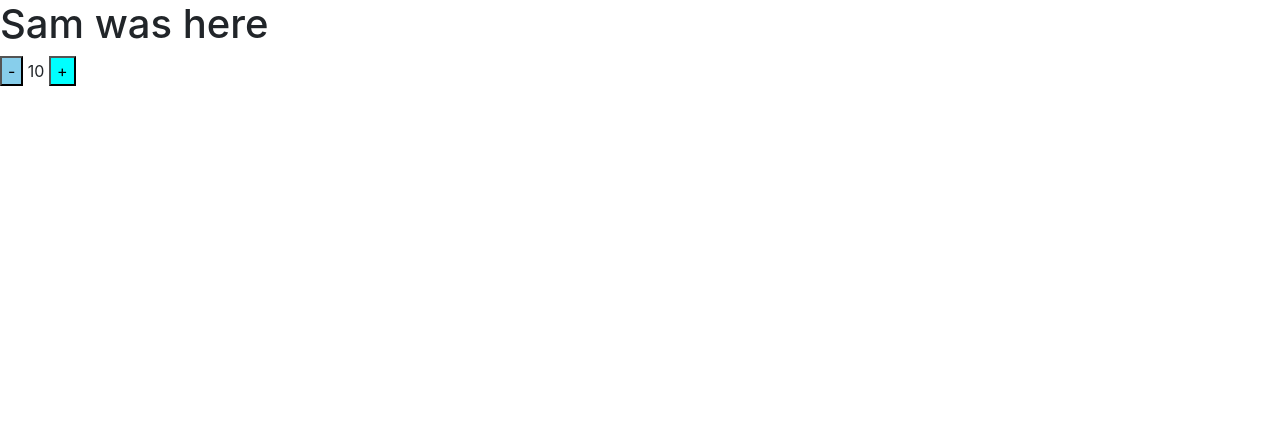
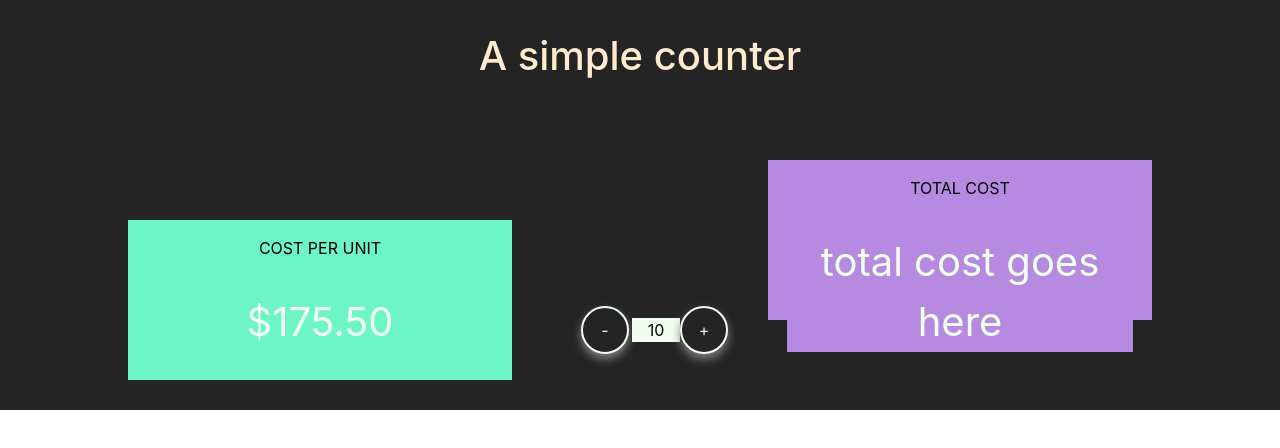
Before and after one commit to dwoodjazz/nuxt-app, a Nuxt app: page / in a window 1280 px wide. Shown: the top 448 px of the page. Built offline with nearby package versions, Linux system fonts and the light colour scheme.

Commit message:
SundayUpdate

```diff
--- a/components/Counter.vue
+++ b/components/Counter.vue
@@ -1,11 +1,25 @@
 <template>
   <!-- <Tutorial/> -->
   <div>
-    <h1>Sam was here</h1>
-    <button class="butt2" @click="count-=7">-</button>
-    {{count}}
-    <button class="butt1" @click="increment">+</button>
+    <div class="hero">
+    <h1>A simple counter</h1>
+    </div>
 
+    <div class="unitCostBox">
+      <div class="unitCostItem costHeader" id="CPU">COST PER UNIT</div>
+      <div class="unitCostItem costAmount" id="CPUdisplay" >$175.50</div>
+    </div>
+    <div class="incrementsBox">
+      <button class="button2" @click="count-=7">-</button>
+      <div class="count">
+      {{count}}
+      </div>
+      <button class="button1" @click="increment">+</button>
+    </div>
+    <div class="totalCostBox">
+      <div class="totalCostItem costHeader" id="total">TOTAL COST</div>
+      <div class="totalCostItem costAmount" id="totalDisplay">total cost goes here</div>
+    </div>
   </div>
 </template>
 
@@ -26,10 +40,104 @@ export default {
 
 
 <style scoped>
-  .butt1 {
-    background-color: aqua;
+  * {
+  display: inline-block;
+  color:blanchedalmond;
+  background-color: rgb(37, 36, 36);
+  text-align: center;
+}
+.hero {
+  width: 100%;
+  height: 10rem;
+}
+h1 {
+  padding: 2rem 0rem;
+}
+.incrementsBox   {
+  width: 15%;
+  height: 10rem;
+  align-content: center;
+  margin: 0 2rem 0 2rem;
+  /* border-style: solid;
+  border-color:hotpink; */
+}
+
+.unitCostBox {
+  background-color: rgba(109, 245, 200);
+  height: 10rem;
+  width: 30%;
+  /* margin: 1rem 2rem 3rem; */
+  align-items: center;
+
+  /* border-style: solid;
+  border-color:hotpink; */
+
+}
+.totalCostBox {
+  background-color: rgb(183, 138, 226);
+  height: 10rem;
+  width: 30%;
+
+  /* border-style: solid;
+  border-color:hotpink; */
+  /* margin: 3rem 2rem; */
+}
+
+#CPU, #CPUdisplay{
+  background-color: rgba(109, 245, 200);
+}
+
+#total, #totalDisplay  {
+  background-color: rgb(183, 138, 226);
+}
+
+  .button1 {
+    /* display: flex-box; */
+    border-style: solid;
+    border-color: honeydew;
+    border-radius: 2rem;
+    margin: 2rem .2rem 2rem 0rem;
+    height: 3rem;
+    width: 3rem;
+    align-content: center;
+    box-shadow: 0px 5px 10px gray;
+
   }
-  .butt2 {
-    background: skyblue
+   .count {
+    align-content: center;
+    width: 3rem;
+    color: black;
+    background-color: honeydew;
+    /* margin: 1rem 0rem; */
+
   }
+  .button2 {
+    /* display: flex-box; */
+    border-style: solid;
+    border-color: honeydew;
+    border-radius: 2rem;
+    margin: 2rem .2rem 2rem 2rem;
+    height: 3rem;
+    width: 3rem;
+    box-shadow: 0px 5px 10px gray;
+  }
+
+.costHeader {
+  color: black;
+  font-size: 1rem;
+  margin: 1rem;
+  height:auto;
+  width: auto;
+}
+
+.costAmount {
+  color: honeydew;
+  font-size: 2.5rem;
+  margin: 1rem;
+  height:auto;
+  width: 90%;
+}
+
+
+
 </style>
```
Also changed, not shown: 1 other file (tests, documents, lock files or other folders).
